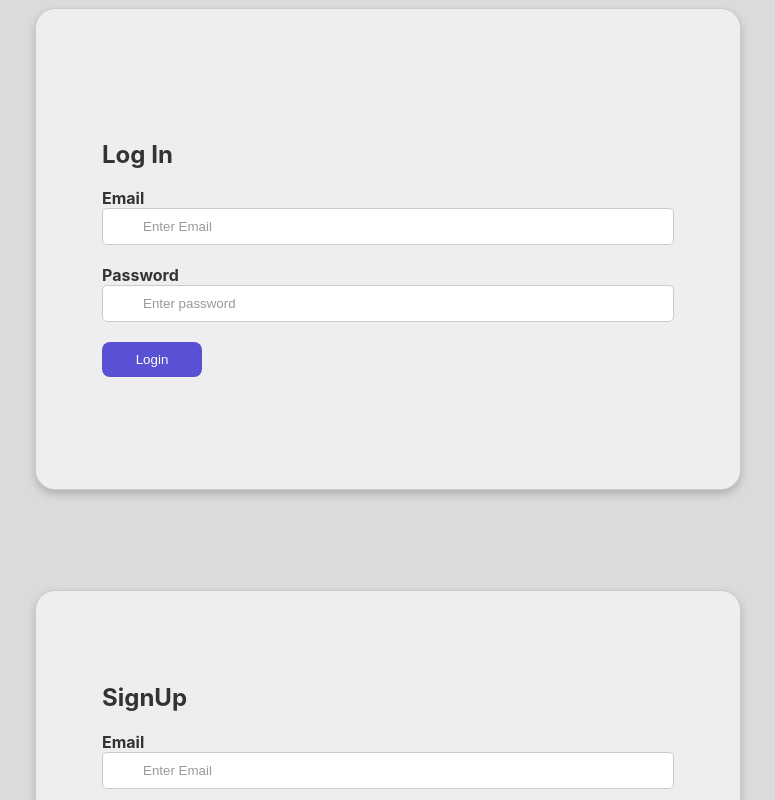
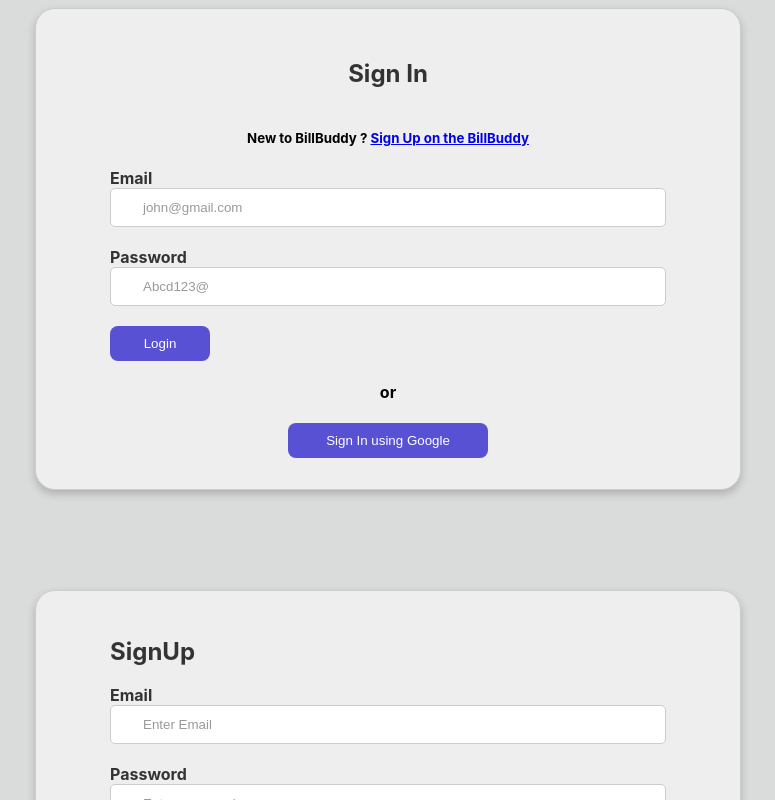
Before and after one commit to imdeepakvermaa/App01, a React (Create React App) app: page / in a window 1280 px wide. Shown: the part 820-1620 px from the top of the page, without its empty margins (315-1090 px from the left). Built offline with nearby package versions, Linux system fonts and the light colour scheme.

Commit message:
done some changes in the signin and signup page

```diff
--- a/src/App.css
+++ b/src/App.css
@@ -308,6 +308,13 @@
   display: flex;
   flex-direction: column;
   justify-content: center;
+  /* align-items: center;  */
+}
+.basic-headings{
+  display: flex;
+  flex-direction: column;
+  justify-content: center;
+  align-items: center;
 }
 
 h2 {
@@ -327,7 +334,8 @@
 
 .sign-input {
   width: 550px;
-  padding: 10px;
+  height: 35px;
+  /* padding: 10px; */
   border: 0.1px solid #ccc;
   border-radius: 5px;
   outline: none;
@@ -344,7 +352,21 @@
   cursor: pointer;
   transition: background-color 0.3s;
 }
+.googlesigninbtn{
+  width: 200px;
+  display: flex;
+  justify-content: center;
+  align-items: center;
 
+}
+
+.googlesignin{
+  display: flex;
+  flex-direction: column;
+  justify-content: center;
+  align-items: center;
+
+}
 
 /* Result box container */
 
--- a/src/App.js
+++ b/src/App.js
@@ -4,16 +4,16 @@
 import SearchResultPage from './Pages/SearchResultPage';
 import SignUp from './Pages/SignUp';
 import SignIn from './Pages/SignIn';
-import ResultBox from './Components/ResultBox';
 function App() {
   return (
     <div className="App">
       <Header/>
       <SearchPage/>
       <SignIn/>
-       <SignUp/>
-     <ResultBox/>
+      <SignUp/>
       <SearchResultPage/>
+
+
     </div>
   );
 }
--- a/src/Pages/SignIn.js
+++ b/src/Pages/SignIn.js
@@ -4,17 +4,20 @@
   return (
     <div class="sign-container">
       <form class="login-form">
-        <h2>Log In</h2>
+        <div className="basic-headings">
+          <h2>Sign In</h2>
+          <h5>New to BillBuddy ? <a href="# ">Sign Up on the BillBuddy </a></h5>
+        </div>
         <div className="sign-form">
           <div class="form-group">
             <label for="username">Email</label>
             <br />
             <input
-            className="sign-input"
+              className="sign-input"
               type="text"
               id="username"
               name="username"
-              placeholder="Enter Email"
+              placeholder="john@gmail.com"
               required
             />
           </div>
@@ -22,16 +25,22 @@
             <label for="password">Password</label>
             <br />
             <input
-            className="sign-input"
+              className="sign-input"
               type="password"
               id="password"
               name="password"
-              placeholder="Enter password"
+              placeholder="Abcd123@"
               required
             />
           </div>
         </div>
         <button type="submit">Login</button>
+        <div className="googlesignin">
+          <h4>or</h4>
+          <button className="googlesigninbtn">
+            Sign In using Google
+          </button>
+        </div>
       </form>
     </div>
   );
--- a/src/Pages/SignUp.js
+++ b/src/Pages/SignUp.js
@@ -47,6 +47,12 @@
           </div>
         </div>
         <button type="submit">Signup</button>
+        <div className="googlesignin">
+          <p>or</p>
+          <button className="googlesigninbtn">
+            Sign In using Google
+          </button>
+        </div>
       </form>
     </div>
   );
```
